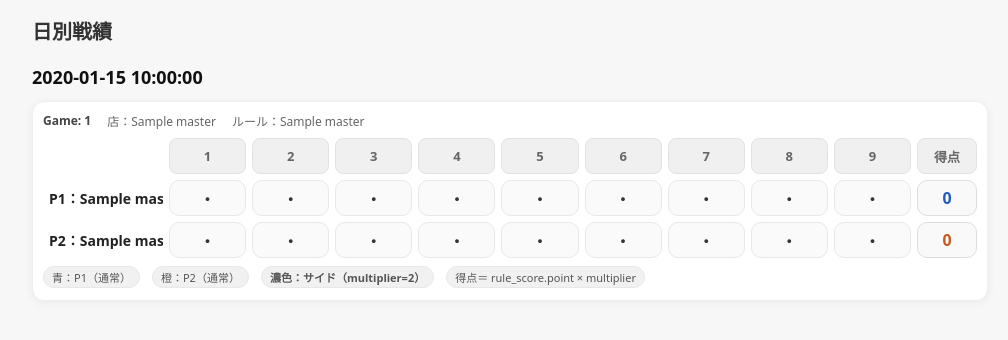
After one commit to nroba/9balls_v4, a PHP site: page /results.php in a window 1280 px wide. The commit adds this page. Shown: the top 340 px of the page, without its empty margins (130-1138 px from the left). Run offline with PHP 8.4, Linux system fonts and the light colour scheme; tables that the repository leaves empty or names only in its code hold one stand-in row (values such as "Sample post").

Commit message:
result作成 ルールのDB定義前

```diff
--- /dev/null
+++ b/assets/results.css
@@ -0,0 +1,167 @@
+:root {
+  --gap: 6px;
+  --cell-size: 36px;
+  --cell-font: 18px;
+  --name-font: 14px;
+  --meta-font: 12px;
+  --score-width: 60px; /* 右端の得点列の幅 */
+}
+
+* { box-sizing: border-box; }
+
+body {
+  margin: 0;
+  font-family: system-ui, -apple-system, "Segoe UI", Roboto, "Hiragino Kaku Gothic ProN", "Noto Sans JP", sans-serif;
+  background: #f7f7f7;
+  color: #333;
+}
+
+.res-container {
+  max-width: 980px;
+  margin: 16px auto 40px;
+  padding: 0 12px;
+}
+
+.res-h1 {
+  font-size: 20px;
+  margin: 12px 0 16px;
+}
+
+.res-empty {
+  color: #666;
+  margin: 16px 0;
+}
+
+.res-date-block { margin: 20px 0; }
+
+.res-date-title {
+  font-weight: 700;
+  font-size: 18px;
+  margin: 8px 0 12px;
+  color: #111;
+}
+
+.res-game-card {
+  background: #fff;
+  border-radius: 12px;
+  box-shadow: 0 2px 10px rgba(0,0,0,.06);
+  padding: 10px 10px 12px;
+  margin: 10px 0;
+  border: 1px solid #eee;
+}
+
+.res-meta {
+  display: flex;
+  flex-wrap: wrap;
+  gap: 8px 16px;
+  font-size: var(--meta-font);
+  color: #666;
+  margin-bottom: 8px;
+}
+.res-meta .gid { font-weight: 600; color: #444; }
+
+.res-board {
+  display: grid;
+  grid-template-columns: 120px repeat(9, minmax(var(--cell-size), 1fr)) var(--score-width);
+  gap: var(--gap);
+  align-items: center;
+}
+
+.res-spacer { height: var(--cell-size); }
+
+.row-label {
+  display: flex;
+  align-items: center;
+  justify-content: flex-start;
+  font-size: var(--name-font);
+  font-weight: 600;
+  color: #222;
+  padding-left: 6px;
+  white-space: nowrap;
+  overflow: hidden;
+  text-overflow: ellipsis;
+}
+
+.ball-head,
+.score-head {
+  height: var(--cell-size);
+  display: grid;
+  place-items: center;
+  font-size: 13px;
+  font-weight: 700;
+  color: #666;
+  background: #f0f0f0;
+  border: 1px solid #e2e2e2;
+  border-radius: 8px;
+}
+
+.cell {
+  height: var(--cell-size);
+  min-width: var(--cell-size);
+  display: grid;
+  place-items: center;
+  border-radius: 10px;
+  background: #fafafa;
+  border: 1px solid #e8e8e8;
+  font-size: var(--cell-font);
+  user-select: none;
+}
+
+/* 通常 */
+.cell[data-owned="p1"] {
+  background: #eaf3ff;
+  border-color: #d2e6ff;
+}
+.cell[data-owned="p2"] {
+  background: #fff0ea;
+  border-color: #ffd9c9;
+}
+
+/* サイド（濃色）… multiplier=2 */
+.cell[data-owned="p1-side"] {
+  background: #bcd6ff;
+  border-color: #96c1ff;
+}
+.cell[data-owned="p2-side"] {
+  background: #ffc2a6;
+  border-color: #ff9f75;
+}
+
+/* 右端の得点セル */
+.score-cell {
+  height: var(--cell-size);
+  display: grid;
+  place-items: center;
+  border-radius: 10px;
+  border: 1px solid #ddd;
+  background: #f9f9f9;
+  font-weight: 700;
+}
+.score-cell[data-side="p1"] { color: #205dbe; } /* 青系 */
+.score-cell[data-side="p2"] { color: #c85a20; } /* 橙系 */
+
+.res-legend {
+  display: flex;
+  gap: 12px;
+  align-items: center;
+  font-size: 12px;
+  color: #666;
+  margin-top: 8px;
+  flex-wrap: wrap;
+}
+
+.badge {
+  display: inline-block;
+  padding: 2px 8px;
+  border-radius: 999px;
+  font-size: 11px;
+  background: #f1f1f1;
+  border: 1px solid #e8e8e8;
+  color: #555;
+}
+.badge.strong { font-weight: 700; }
+
+@media (max-width: 520px) {
+  :root { --cell-size: 32px; --cell-font: 16px; --name-font: 13px; --score-width: 52px; }
+  .res-board { grid-template-columns: 96px repeat(9, minmax(var(--cell-size), 1fr)) var(--score-width); }
+}
--- /dev/null
+++ b/results.php
@@ -0,0 +1,190 @@
+<?php
+// /results.php
+declare(strict_types=1);
+mb_internal_encoding('UTF-8');
+header('Content-Type: text/html; charset=UTF-8');
+
+require_once __DIR__ . '/sys/db_connect.php';
+
+// アセットの更新検知用（?v=timestamp）
+function v_asset(string $relPath): string {
+  $p = __DIR__ . '/' . ltrim($relPath, '/');
+  $t = @filemtime($p);
+  return $t ? (string)$t : '1';
+}
+
+// 丸数字（1〜9）
+function circled_num(int $n): string {
+  static $map = [1=>'①',2=>'②',3=>'③',4=>'④',5=>'⑤',6=>'⑥',7=>'⑦',8=>'⑧',9=>'⑨'];
+  return $map[$n] ?? (string)$n;
+}
+
+// データ取得（date → game_id → ball_number）
+// ルールに応じた点数は rule_score から取得し、サイド(multiplier=2)で倍率
+$sql = "
+SELECT
+  md.date,
+  md.game_id,
+  md.player1_id,
+  pm1.name AS player1_name,
+  md.player2_id,
+  pm2.name AS player2_name,
+  md.shop_id,
+  sm.name  AS shop_name,
+  md.rule_id,
+  rm.name  AS rule_name,
+  md.ball_number,
+  md.assigned,
+  md.multiplier,
+  rs.point AS base_point  -- ← ルール別の玉点（カラム名が違う場合は修正）
+FROM match_detail md
+LEFT JOIN player_master pm1 ON pm1.id = md.player1_id
+LEFT JOIN player_master pm2 ON pm2.id = md.player2_id
+LEFT JOIN shop_master  sm  ON sm.id  = md.shop_id
+LEFT JOIN rule_master  rm  ON rm.id  = md.rule_id
+LEFT JOIN rule_score   rs  ON rs.rule_id = md.rule_id AND rs.ball_number = md.ball_number
+ORDER BY md.date DESC, md.game_id, md.ball_number;
+";
+$stmt = $pdo->query($sql);
+$rows = $stmt->fetchAll(PDO::FETCH_ASSOC);
+
+// 構造化
+// $byDate[date][game_id] = [
+//   'meta'=>...,
+//   'balls'=>[1=>['assigned'=>?, 'multiplier'=>?, 'base_point'=>?], ...]
+// ]
+$byDate = [];
+foreach ($rows as $r) {
+  $date = $r['date'];
+  $gid  = $r['game_id'];
+
+  if (!isset($byDate[$date][$gid])) {
+    $byDate[$date][$gid] = [
+      'meta' => [
+        'player1_id'   => (int)$r['player1_id'],
+        'player1_name' => $r['player1_name'] ?? 'Player1',
+        'player2_id'   => (int)$r['player2_id'],
+        'player2_name' => $r['player2_name'] ?? 'Player2',
+        'shop_name'    => $r['shop_name'] ?? '',
+        'rule_name'    => $r['rule_name'] ?? '',
+        'game_id'      => $gid,
+      ],
+      'balls' => array_fill(1, 9, ['assigned'=>null, 'multiplier'=>1, 'base_point'=>1]),
+    ];
+  }
+  $bn = (int)$r['ball_number'];
+  if ($bn >= 1 && $bn <= 9) {
+    $byDate[$date][$gid]['balls'][$bn] = [
+      'assigned'   => is_null($r['assigned']) ? null : (int)$r['assigned'],                 // 1= P1 / 2= P2
+      'multiplier' => ($r['multiplier'] === null ? 1 : max(1, (int)$r['multiplier'])),      // 2= サイド
+      'base_point' => ($r['base_point'] === null ? 1 : (int)$r['base_point']),              // ルール別の玉点
+    ];
+  }
+}
+?>
+<!DOCTYPE html>
+<html lang="ja">
+<head>
+<meta charset="UTF-8">
+<meta name="viewport" content="width=device-width, initial-scale=1">
+<title>日別戦績 / 9balls</title>
+<link rel="stylesheet" href="/assets/results.css?v=<?= htmlspecialchars(v_asset('assets/results.css'), ENT_QUOTES, 'UTF-8') ?>">
+</head>
+<body>
+  <div class="res-container">
+    <h1 class="res-h1">日別戦績</h1>
+
+    <?php if (empty($byDate)): ?>
+      <p class="res-empty">データがありません。</p>
+    <?php else: ?>
+      <?php foreach ($byDate as $date => $games): ?>
+        <section class="res-date-block">
+          <div class="res-date-title"><?= htmlspecialchars($date, ENT_QUOTES, 'UTF-8') ?></div>
+
+          <?php foreach ($games as $gid => $game): ?>
+            <?php
+              $m = $game['meta'];
+              $balls = $game['balls']; // [1..9] => ['assigned','multiplier','base_point']
+
+              $p1Cells = [];
+              $p2Cells = [];
+              $p1Score = 0;
+              $p2Score = 0;
+
+              for ($bn = 1; $bn <= 9; $bn++) {
+                $a    = $balls[$bn]['assigned']   ?? null;
+                $mul  = (int)($balls[$bn]['multiplier'] ?? 1);
+                $base = (int)($balls[$bn]['base_point'] ?? 1);
+                if ($mul < 1) $mul = 1;
+                if ($base < 1) $base = 1;
+
+                $isSide = ($mul === 2); // multiplier=2 → サイド（濃色）
+                $mark = $a ? circled_num($bn) : '・';
+
+                // スコア：ルール別基点 × multiplier
+                if ($a === 1) $p1Score += ($base * $mul);
+                if ($a === 2) $p2Score += ($base * $mul);
+
+                // P1セル
+                $p1Cells[$bn] = [
+                  'text'  => ($a === 1) ? $mark : '・',
+                  'owned' => ($a === 1) ? ($isSide ? 'p1-side' : 'p1') : ''
+                ];
+                // P2セル
+                $p2Cells[$bn] = [
+                  'text'  => ($a === 2) ? $mark : '・',
+                  'owned' => ($a === 2) ? ($isSide ? 'p2-side' : 'p2') : ''
+                ];
+              }
+            ?>
+            <article class="res-game-card">
+              <div class="res-meta">
+                <span class="gid">Game: <?= htmlspecialchars((string)$m['game_id'], ENT_QUOTES, 'UTF-8') ?></span>
+                <?php if (!empty($m['shop_name'])): ?>
+                  <span>店：<?= htmlspecialchars($m['shop_name'], ENT_QUOTES, 'UTF-8') ?></span>
+                <?php endif; ?>
+                <?php if (!empty($m['rule_name'])): ?>
+                  <span>ルール：<?= htmlspecialchars($m['rule_name'], ENT_QUOTES, 'UTF-8') ?></span>
+                <?php endif; ?>
+              </div>
+
+              <div class="res-board">
+                <div class="res-spacer"></div>
+                <?php for ($bn = 1; $bn <= 9; $bn++): ?>
+                  <div class="ball-head"><?= $bn ?></div>
+                <?php endfor; ?>
+                <div class="score-head">得点</div>
+
+                <!-- 上段：プレイヤー1 -->
+                <div class="row-label">P1：<?= htmlspecialchars($m['player1_name'], ENT_QUOTES, 'UTF-8') ?></div>
+                <?php for ($bn = 1; $bn <= 9; $bn++): ?>
+                  <div class="cell"<?= $p1Cells[$bn]['owned'] ? ' data-owned="'.$p1Cells[$bn]['owned'].'"' : '' ?>>
+                    <?= htmlspecialchars($p1Cells[$bn]['text'], ENT_QUOTES, 'UTF-8') ?>
+                  </div>
+                <?php endfor; ?>
+                <div class="score-cell" data-side="p1"><?= (int)$p1Score ?></div>
+
+                <!-- 下段：プレイヤー2 -->
+                <div class="row-label">P2：<?= htmlspecialchars($m['player2_name'], ENT_QUOTES, 'UTF-8') ?></div>
+                <?php for ($bn = 1; $bn <= 9; $bn++): ?>
+                  <div class="cell"<?= $p2Cells[$bn]['owned'] ? ' data-owned="'.$p2Cells[$bn]['owned'].'"' : '' ?>>
+                    <?= htmlspecialchars($p2Cells[$bn]['text'], ENT_QUOTES, 'UTF-8') ?>
+                  </div>
+                <?php endfor; ?>
+                <div class="score-cell" data-side="p2"><?= (int)$p2Score ?></div>
+              </div>
+
+              <div class="res-legend">
+                <span class="badge">青：P1（通常）</span>
+                <span class="badge">橙：P2（通常）</span>
+                <span class="badge strong">濃色：サイド（multiplier=2）</span>
+                <span class="badge">得点＝ rule_score.point × multiplier</span>
+              </div>
+            </article>
+          <?php endforeach; ?>
+        </section>
+      <?php endforeach; ?>
+    <?php endif; ?>
+  </div>
+</body>
+</html>
```
Also changed, not shown: settings.php (+81 -62 lines).
